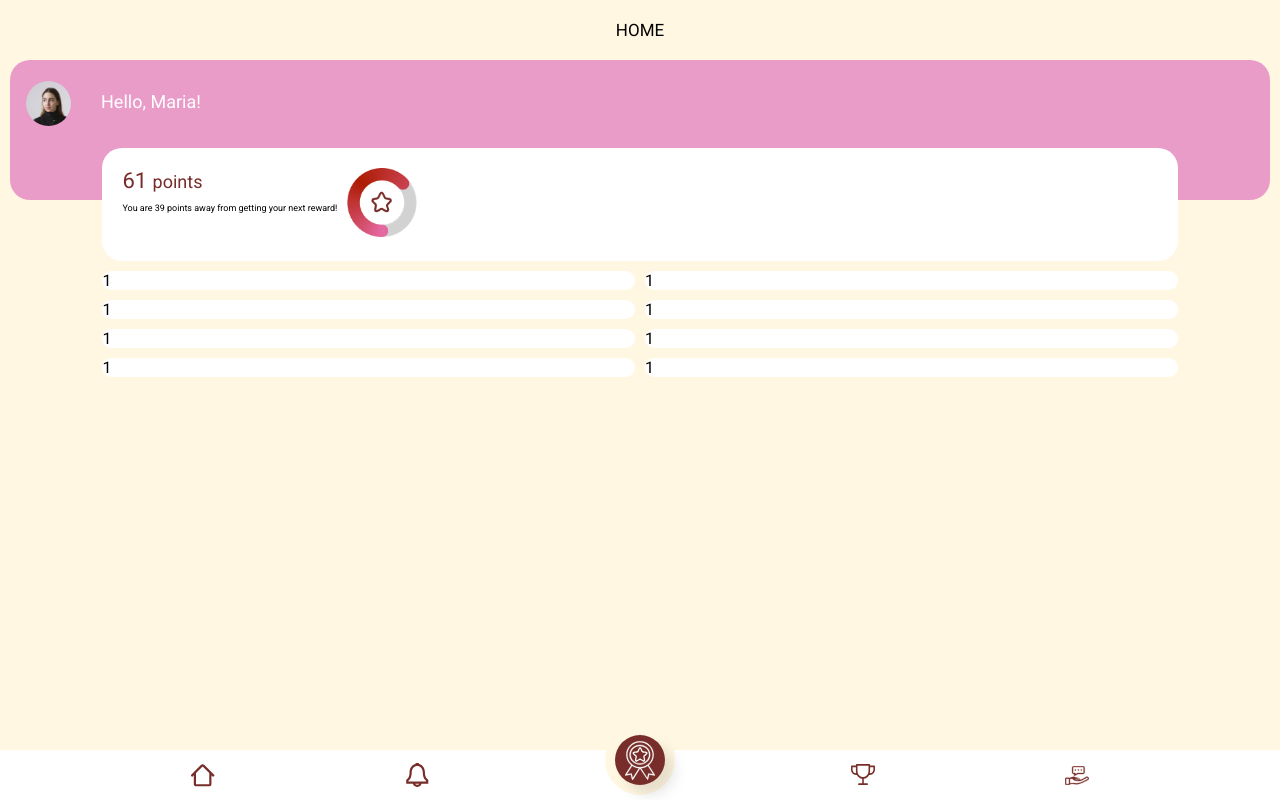
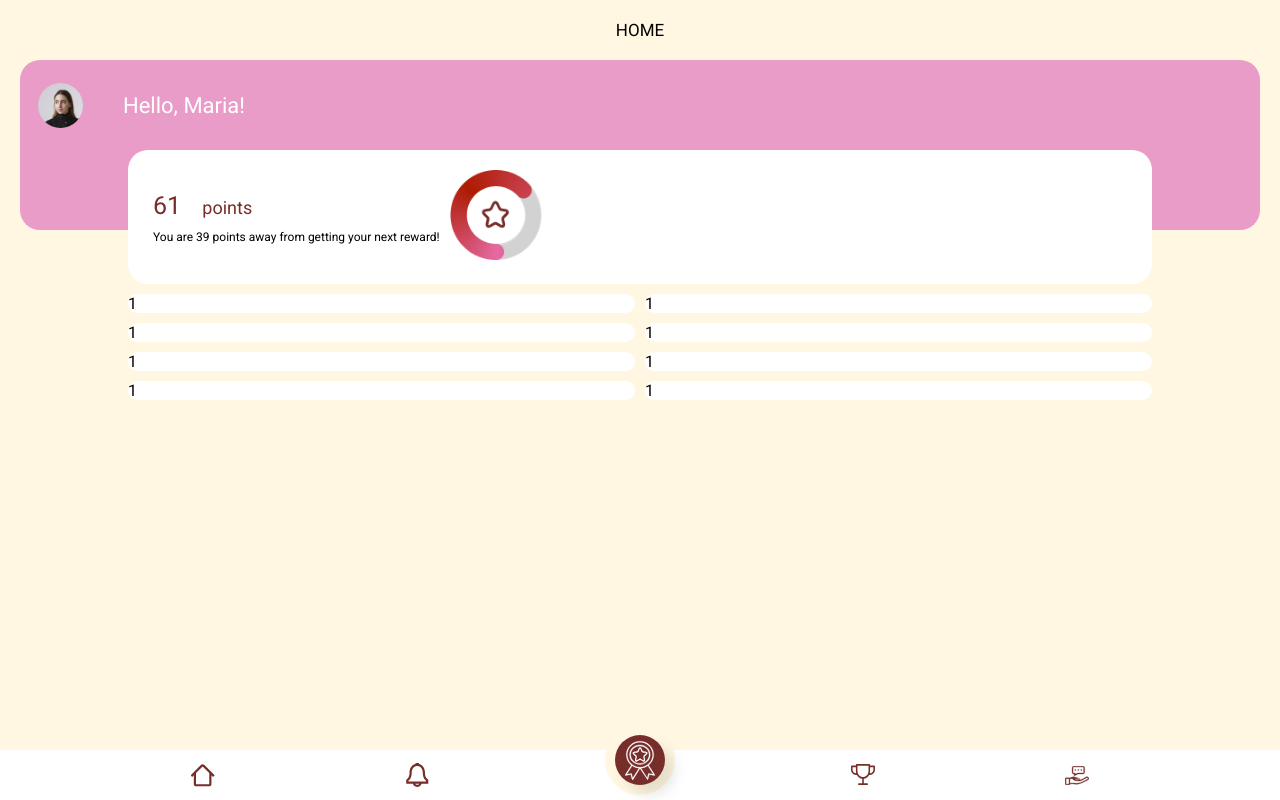
Before and after one commit to CarmenAriasM/XP-user-experience, an Angular app: page /home in a window 1280 px wide. Built offline with nearby package versions, Linux system fonts and the light colour scheme.

Commit message:
Changed some styles in Home page

```diff
--- a/src/app/components/home/home.component.css
+++ b/src/app/components/home/home.component.css
@@ -3,7 +3,7 @@ app-footer {
     bottom: 0;
 }
 .container {
-    padding: 20px 10px;
+    padding: 20px;
     position: relative;
 }
 .page-title {
@@ -14,13 +14,13 @@ app-footer {
 .banner {
     background-color: var(--pink);
     color: var(--white);
-    font-size: 18px;
+    font-size: 22px;
     display: flex;
     justify-content: flex-start;
-    gap: 30px;
-    padding: 16px;
+    gap: 40px;
+    padding: 18px;
     border-radius: 20px;
-    min-height: 140px;
+    min-height: 170px;
 }
 .banner :nth-child(2) {
     margin-top: 15px
@@ -33,9 +33,9 @@ app-footer {
 }
 .grid-container {
     position: absolute;
-    top: 148px;
-    left: 8%;
-    right: 8%;
+    top: 150px;
+    left: 10%;
+    right: 10%;
     display: grid;
     grid-template-columns: 1fr 1fr;
     gap: 10px;
@@ -47,19 +47,25 @@ app-footer {
 .points {
     grid-column: 1/3;
     display: flex;
-    padding: 20px
+    padding: 20px 25px;
 }
 .points img {
-    max-width: 70px;
+    height: 90px;
 }
 .number-points {
     color: var(--red);
-    font-size: 22px;
+    font-size: 25px;
 }
 .number-points span {
     font-size: 18px;
+    margin-left: 15px;
 }
 .points-subtitle {
     margin: 10px 10px 0 0;
-    font-size: 9px;
+    font-size: 12px;
 }
+.points div:nth-child(1):not(.number-points) {
+    display: flex;
+    flex-direction: column;
+    justify-content: center;
+}
```
